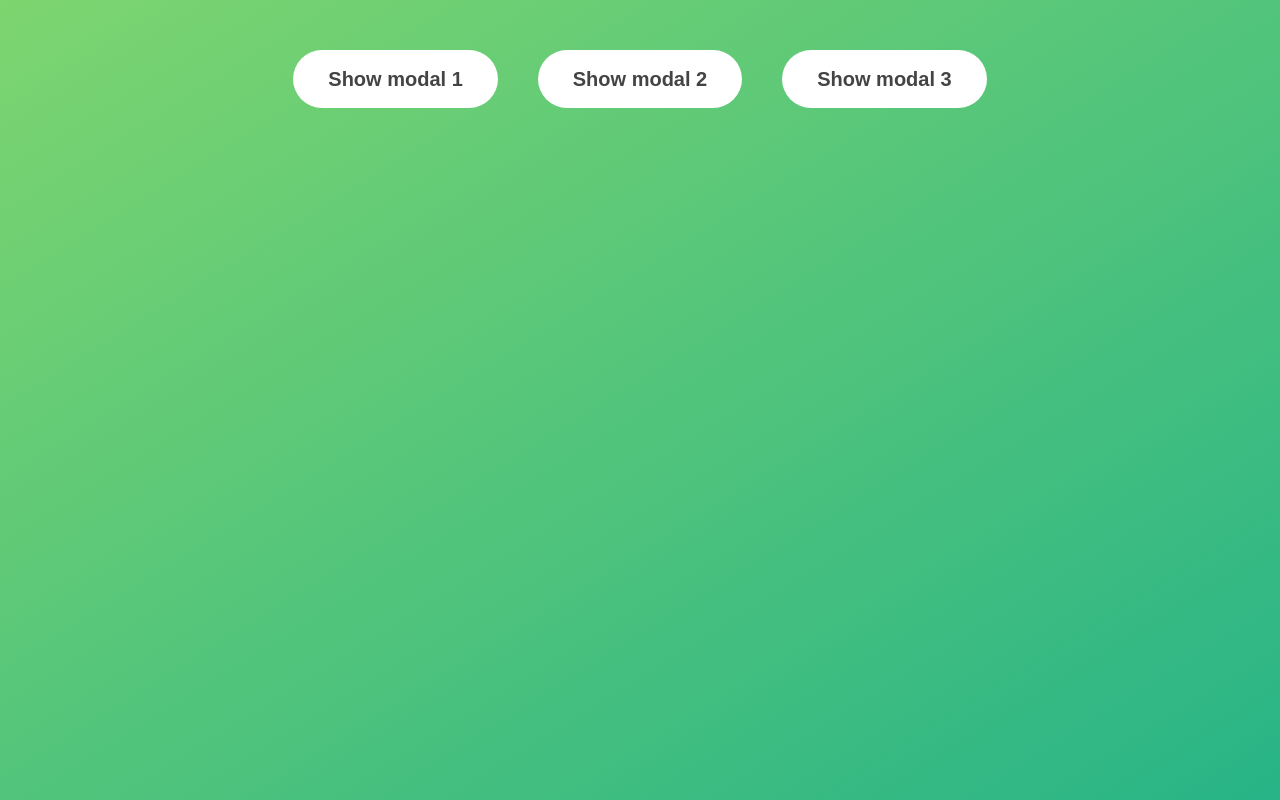
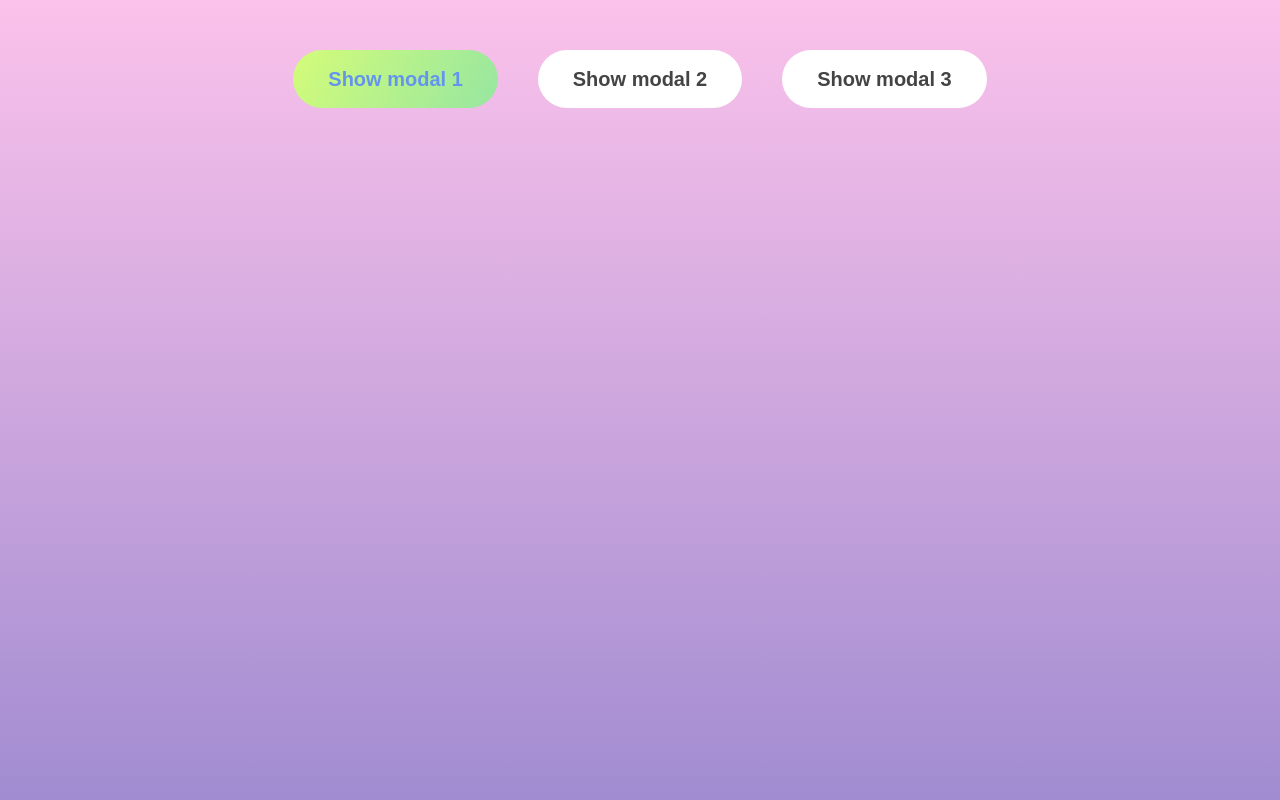
Before and after one commit to leonmeep/modalWindow, a plain HTML site: page index.html in a window 1280 px wide. In both pictures the pointer is over the button "Show modal 1". Drawn offline with Linux system fonts and the light colour scheme.

Commit message:
edited background and hover change on buttons

```diff
--- a/style.css
+++ b/style.css
@@ -18,7 +18,7 @@ body {
   display: flex;
   align-items: flex-start;
   justify-content: center;
-  background: linear-gradient(to top left, #28b487, #7dd56f);
+  background-image: linear-gradient(to top, #a18cd1 0%, #fbc2eb 100%);
 }
 
 .show-modal {
@@ -31,6 +31,11 @@ body {
   color: #444;
   border-radius: 10rem;
   cursor: pointer;
+}
+
+.show-modal:hover {
+  background-image: linear-gradient(120deg, #d4fc79 0%, #96e6a1 100%);
+  color: cornflowerblue;
 }
 
 .close-modal {
```
